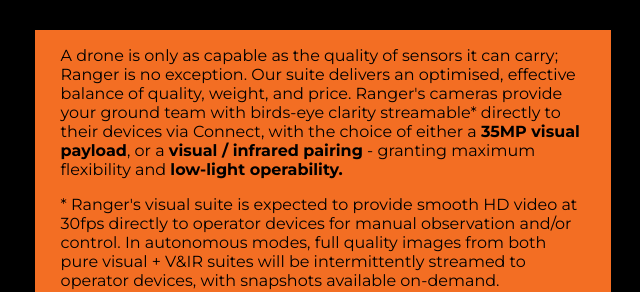
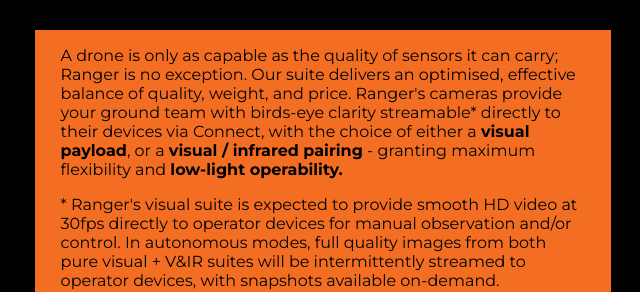
Before and after one commit to ResQ-Systems/resq-systems.github.io, a website built with Vite: page ranger.html in a window 1280 px wide. Shown: the part 4132-4424 px from the top of the page, 605-1245 px from the left. Built offline with nearby package versions, Linux system fonts and the light colour scheme.

Commit message:
minor content tweak

```diff
--- a/ranger.html
+++ b/ranger.html
@@ -118,7 +118,7 @@
                         suite delivers an optimised, effective balance of quality, weight, and price. Ranger's
                         cameras
                         provide your ground team with birds-eye clarity streamable* directly to their devices via
-                        Connect, with the choice of either a <strong>35MP visual payload</strong>, or a
+                        Connect, with the choice of either a <strong>visual payload</strong>, or a
                         <strong>visual / infrared pairing</strong> -
                         granting maximum flexibility and <strong>low-light operability.</strong>
                     </p>
```
